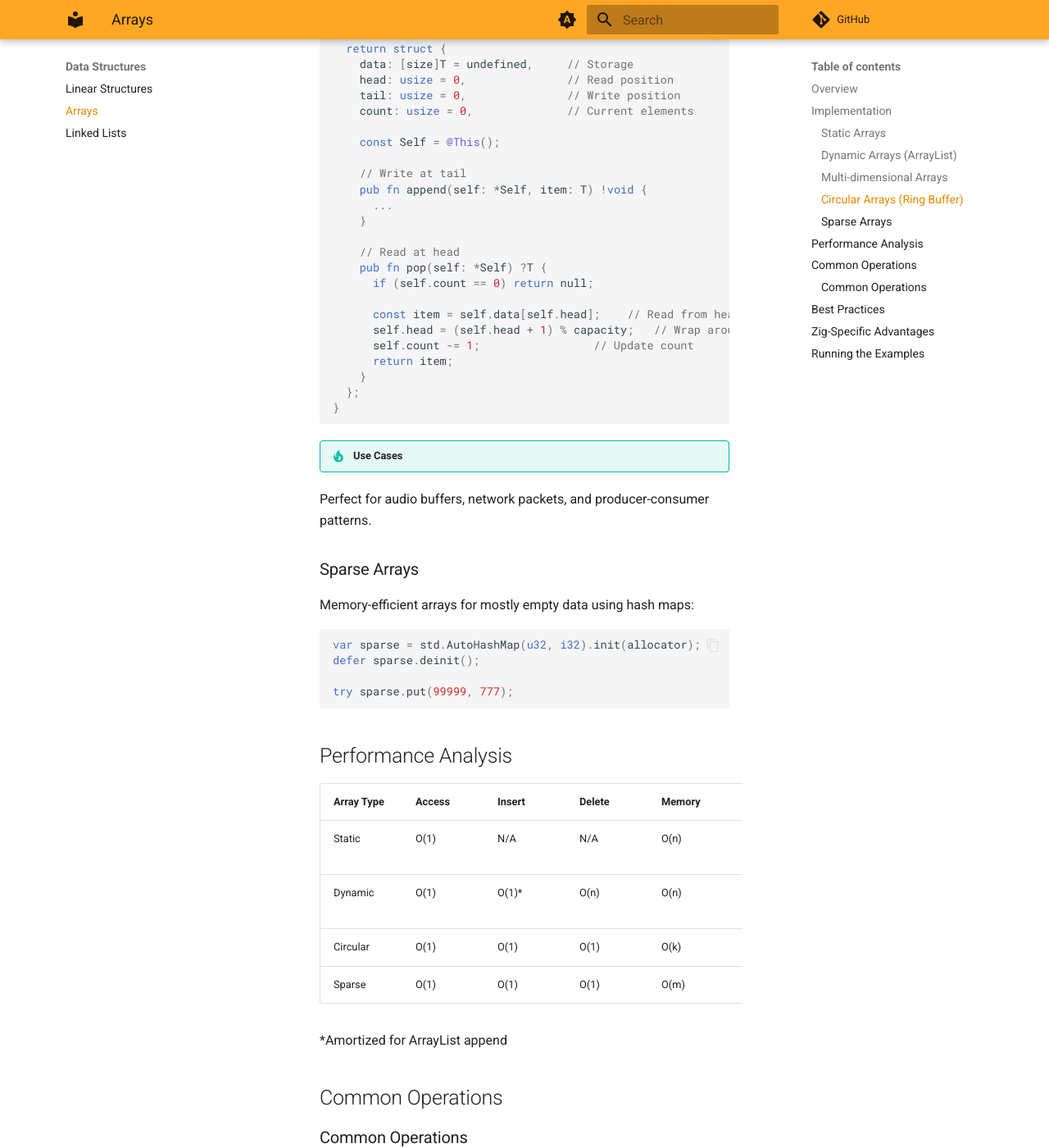
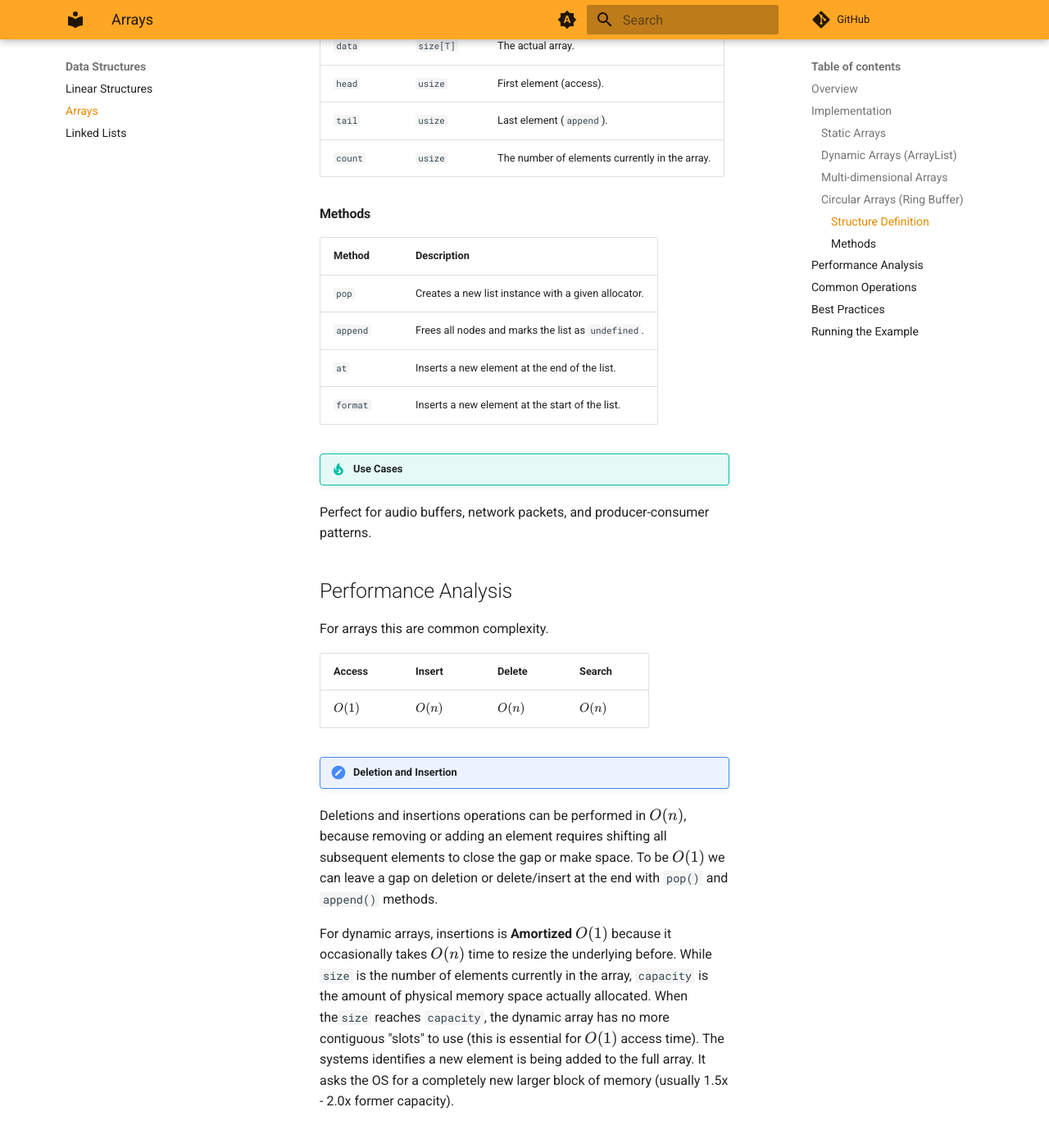
Before and after one commit to llawn/zig-learn, an MkDocs documentation site: the page built from docs/data_structures/01_linear/01_arrays.md, in a window 1280 px wide and 1400 px high, scrolled down 2459 px. Shown: the whole window at 82% size. Built offline with MkDocs 1.6.1 and Material for MkDocs 9.7.7, drawn with Linux system fonts in a browser that asks for light colours; comment, search, counter and statistics services are not loaded; some of the changed text lies outside the part shown.

Commit message:
feat: update arrays

````diff
--- a/docs/data_structures/01_linear/01_arrays.md
+++ b/docs/data_structures/01_linear/01_arrays.md
@@ -10,7 +10,6 @@ In Zig, arrays can be categorized into several types:
 - **Dynamic Arrays** - Resizable arrays using ArrayList
 - **Multi-dimensional Arrays** - Arrays of arrays (matrices, tensors)
 - **Circular Arrays** - Ring buffers for fixed-size circular storage
-- **Sparse Arrays** - Memory-efficient arrays for mostly empty data
 
 ## Implementation
 
@@ -89,70 +88,61 @@ const tensor3 = [2][2][3]u8{
 
 Fixed-size circular buffer for efficient FIFO operations:
 
-```zig title="Ring Buffer Implementation"
-pub fn CircularBuffer(comptime T: type, comptime size: usize) type {
-  return struct {
-    data: [size]T = undefined,     // Storage
-    head: usize = 0,               // Read position
-    tail: usize = 0,               // Write position
-    count: usize = 0,              // Current elements
+#### Structure Definition
 
-    const Self = @This();
+| Property | Type | Description |
+| --- | --- | --- |
+| `data` | `size[T]` | The actual array. |
+| `head` | `usize` | First element (access). |
+| `tail` | `usize` | Last element (`append`). |
+| `count` | `usize` | The number of elements currently in the array. |
 
-    // Write at tail
-    pub fn append(self: *Self, item: T) !void {
-      ...
-    }
+#### Methods
 
-    // Read at head
-    pub fn pop(self: *Self) ?T {
-      if (self.count == 0) return null;
+| Method | Description |
+| --- | --- |
+| `pop` | Creates a new list instance with a given allocator. |
+| `append` | Frees all nodes and marks the list as `undefined`. |
+| `at` | Inserts a new element at the end of the list. |
+| `format` | Inserts a new element at the start of the list. |
 
-      const item = self.data[self.head];    // Read from head
-      self.head = (self.head + 1) % capacity;   // Wrap around
-      self.count -= 1;                 // Update count
-      return item;
-    }
-  };
-}
-```
 
 !!! tip "Use Cases"
-Perfect for audio buffers, network packets, and producer-consumer patterns.
 
-### Sparse Arrays
-
-Memory-efficient arrays for mostly empty data using hash maps:
-
-```zig
-var sparse = std.AutoHashMap(u32, i32).init(allocator);
-defer sparse.deinit();
-
-try sparse.put(99999, 777);
-```
+  Perfect for audio buffers, network packets, and producer-consumer patterns.
 
 ## Performance Analysis
 
-| Array Type | Access | Insert | Delete | Memory | Use Case |
-|------------|--------|--------|--------|---------|----------|
-| Static | O(1) | N/A | N/A | O(n) | Fixed-size data |
-| Dynamic | O(1) | O(1)\* | O(n) | O(n) | Variable data |
-| Circular | O(1) | O(1) | O(1) | O(k) | Fixed buffer |
-| Sparse | O(1) | O(1) | O(1) | O(m) | Sparse data |
+For arrays this are common complexity.
 
-\*Amortized for ArrayList append
+| Access | Insert | Delete | Search |
+|--------|--------|--------|--------|
+| $O(1)$ | $O(n)$ | $O(n)$ | $O(n)$ |
+
+!!! note "Deletion and Insertion"
+
+  Deletions and insertions operations can be performed in $O(n)$,
+  because removing or adding an element requires shifting all subsequent elements
+  to close the gap or make space.
+  To be $O(1)$ we can leave a gap on deletion or delete/insert at the end with
+  `pop()` and `append()` methods.
+
+  For dynamic arrays, insertions is **Amortized $O(1)$** because it occasionally takes
+  $O(n)$ time to resize the underlying before. While `size` is the number of elements
+  currently in the array, `capacity` is the amount of physical memory space actually allocated.
+  When the`size` reaches `capacity`, the dynamic array has no more contiguous "slots" to use
+  (this is essential for $O(1)$ access time). The systems identifies a new element is being
+  added to the full array. It asks the OS for a completely new larger block of memory (usually 1.5x - 2.0x former capacity).
 
 ## Common Operations
 
-### Common Operations
-
 !!! example "Traversal"
 
-```zig title="Iterating Over Arrays"
-// Simple iteration
-for (array) |item| {
-  std.debug.print("Item: {}\n", .{item});
-}
+  ```zig title="Iterating Over Arrays"
+  // Simple iteration
+  for (array) |item| {
+    std.debug.print("Item: {}\n", .{item});
+  }
 
   // With index
   for (array, 0..) |item, index| {
@@ -163,65 +153,54 @@ for (array) |item| {
   for (array) |*item| {
     item.* *= 2;  // Double each element
   }
-```
+  ```
 
 !!! example "Search"
 
-```zig title="Finding Elements"
-const target = 42;
-var found_index: ?usize = null;
+  ```zig title="Finding Elements"
+  const target = 42;
+  var found_index: ?usize = null;
 
-// Linear search
-for (array, 0..) |item, index| {
-  if (item == target) {
-    found_index = index;
-    break;
+  // Linear search
+  for (array, 0..) |item, index| {
+    if (item == target) {
+      found_index = index;
+      break;
+    }
   }
-}
 
   // Using std.mem.indexOf
   if (std.mem.indexOfScalar(u32, &array, target)) |idx| {
     std.debug.print("Found at index {}\n", .{idx});
   }
-```
+  ```
 
 !!! example "Modification"
 
-```zig title="Array Operations"
-// Direct assignment (bounds checked in safe mode)
-array[0] = 100;
+  ```zig title="Array Operations"
+  // Direct assignment (bounds checked in safe mode)
+  array[0] = 100;
 
-// Slice modification
-const slice = array[1..4];
-for (slice, 0..) |*item, i| {
-  item.* = @intCast(i * 10);  // Safe cast
-}
+  // Slice modification
+  const slice = array[1..4];
+  for (slice, 0..) |*item, i| {
+    item.* = @intCast(i * 10);  // Safe cast
+  }
 
-// Copy between arrays
-var dest: [array.len]u32 = undefined;
-@memcpy(&dest, &array);  // Built-in memory copy
-```
+  // Copy between arrays
+  var dest: [array.len]u32 = undefined;
+  @memcpy(&dest, &array);  // Built-in memory copy
+  ```
 
 ## Best Practices
 
 - **Use static arrays** when size is known at compile time
 - **Prefer ArrayList** for dynamic arrays with frequent appends
-- **Consider circular buffers** for fixed-size FIFO queues
 - **Use sparse arrays** for data with many empty slots
 - **Always check bounds** in safe build modes
 
-## Zig-Specific Advantages
-
-- **Compile-time bounds checking** in safe modes
-- **Zero-cost abstractions** for generic array types
-- **Explicit memory management** for dynamic arrays
-- **Comptime evaluation** for array initialization
-- **Slice safety** with runtime bounds checking
-
-## Running the Examples
+## Running the Example
 
 ```bash
 zig run data_structures/01_linear/01_arrays.zig
 ```
-
-This will demonstrate all array types with practical examples and output.
````
Also changed, not shown: 1 other file.
